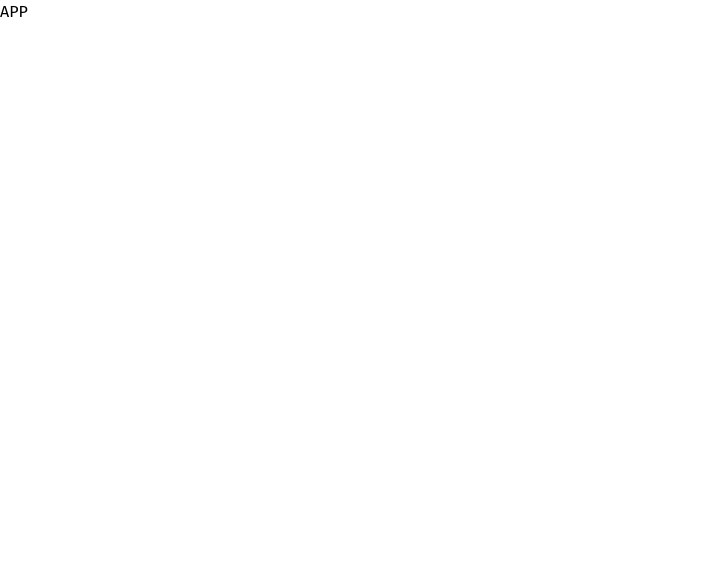
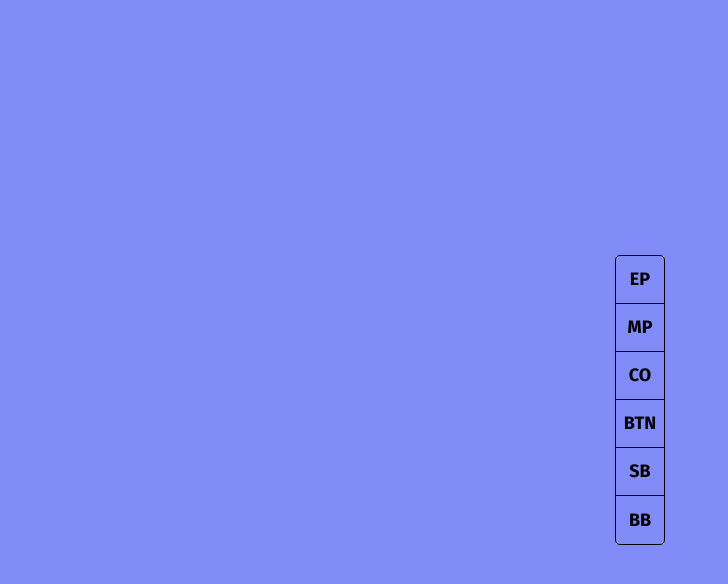
Before and after one commit to syndikat8/poker-helper, a Vue app: page /main-page in a window 1280 px wide. Shown: the top 584 px of the page, without its empty margins (0-728 px from the left). Built offline with nearby package versions, Linux system fonts and the light colour scheme.

Commit message:
feat: add main page

```diff
--- a/index.html
+++ b/index.html
@@ -7,7 +7,7 @@
     <title>Vite + Vue</title>
   </head>
   <body>
-    <div id="app"></div>
+  <div id="app" class="h-full w-full overflow-hidden"></div>
     <script type="module" src="/src/main.js"></script>
   </body>
 </html>
--- a/package.json
+++ b/package.json
@@ -9,7 +9,8 @@
     "preview": "vite preview"
   },
   "dependencies": {
-    "vue": "^3.2.45"
+    "vue": "^3.2.45",
+    "vue-router": "^4.1.6"
   },
   "devDependencies": {
     "@vitejs/plugin-vue": "^4.0.0",
--- a/src/App.vue
+++ b/src/App.vue
@@ -1,8 +1,5 @@
 <template>
-    <div class="flex w-full m-auto">
-        APP
+    <div class="h-full w-full flex justify-center items-center bg-indigo-400">
+        <router-view></router-view>
     </div>
 </template>
-
-<script setup>
-</script>
--- a/src/main.js
+++ b/src/main.js
@@ -1,6 +1,10 @@
 import { createApp } from 'vue'
 import App from '@/App.vue'
+import router from '@/router'
 
 import '@/assets/main.css'
 
-createApp(App).mount('#app')
+const app = createApp(App)
+app.use(router)
+
+app.mount('#app')
--- /dev/null
+++ b/src/page/MainPage/MainPage.vue
@@ -0,0 +1,30 @@
+<template>
+    <div class="grid grid-rows-6 grid-cols-1 border-1 rounded-1.25">
+        <div
+            class="w-12 h-12 flex justify-center items-center border-b-1 last:border-b-0 text-4.5 font-bold cursor-pointer hover:bg-indigo-500"
+            v-for="item in itemsPosition"
+            :key="item.id"
+            @click="onGoToPosition(item)"
+        >
+            {{ item.name }}
+        </div>
+    </div>
+</template>
+
+<script setup>
+import { reactive } from 'vue'
+
+const itemsPosition = reactive([
+    { id: 1, name: 'EP' },
+    { id: 2, name: 'MP' },
+    { id: 3, name: 'CO' },
+    { id: 4, name: 'BTN' },
+    { id: 5, name: 'SB' },
+    { id: 6, name: 'BB' },
+])
+
+
+const onGoToPosition = (item) => {
+    console.log('onGoToPosition', item)
+}
+</script>
--- /dev/null
+++ b/src/router/index.js
@@ -0,0 +1,29 @@
+import { createRouter, createWebHistory } from 'vue-router'
+
+const router = createRouter({
+    history: createWebHistory(import.meta.env.BASE_URL),
+    routes: [
+        {
+            path: '/main-page',
+            component: () => import('@/page/MainPage/MainPage.vue')
+        },
+        {
+            path: '/:pathMatch(.*)*', name: 'NotFound',
+            component: () => import('@/page/MainPage/MainPage.vue')
+        }
+    ]
+})
+
+router.beforeEach(async (to, from, next) => {
+    if (to.meta.middleware) {
+        const middleware = Array.isArray(to.meta.middleware) ? to.meta.middleware : [to.meta.middleware]
+        const context = { to, from, next, store: authStore, router }
+        const nextMiddleware = nextFactory(context, middleware, 1)
+
+        return middleware[0]({ ...context, next: nextMiddleware })
+    }
+
+    return next()
+})
+
+export default router
--- a/tailwind.config.cjs
+++ b/tailwind.config.cjs
@@ -4,6 +4,11 @@ const colors = {
   transparent: 'transparent',
   current: 'currentColor',
   'white': '#ffffff',
+  'indigo': {
+    '400': '#818cf8',
+    '500': '#6366f1',
+    '900': '#312e81'
+  },
   'black': {
     '400': '#1a1a1a',
     DEFAULT: '#000000'
@@ -34,6 +39,13 @@ module.exports = {
         '6.5': '1.625rem',
         '11.5': '2.875rem',
       },
+      borderRadius: {
+        '0.75': '0.1875rem',
+        '1.25': '0.313rem',
+      },
+      borderWidth: {
+        '1': '1px',
+      },
     },
   },
   variants: {
```
Also changed, not shown: 1 other file (tests, documents, lock files or other folders).
